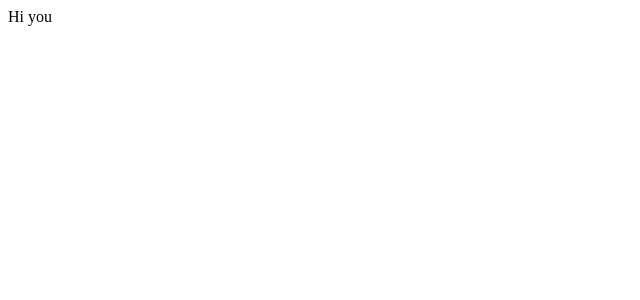
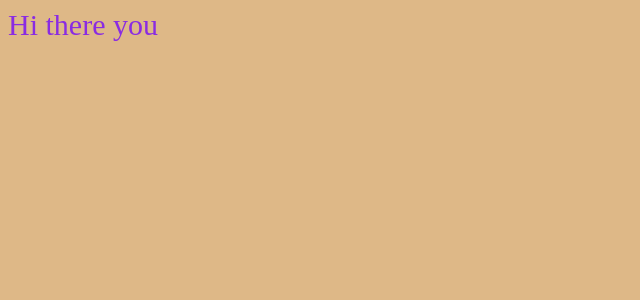
Before and after one commit to shrey-chaudhary/react-node-starter-boilerplate, a React app in the folder client/: page / in a window 1280 px wide. Shown: the top 300 px of the page, without its empty margins (0-640 px from the left). Built offline with nearby package versions, Linux system fonts and the light colour scheme.

Commit message:
add sass webpack setup

```diff
--- a/client/package.json
+++ b/client/package.json
@@ -21,7 +21,11 @@
         "@babel/preset-react": "^7.13.13",
         "babel-loader": "^8.2.2",
         "clean-webpack-plugin": "^4.0.0-alpha.0",
+        "css-loader": "^5.2.4",
         "html-webpack-plugin": "^5.3.1",
+        "node-sass": "^5.0.0",
+        "sass-loader": "^11.0.1",
+        "style-loader": "^2.0.0",
         "webpack": "^5.30.0",
         "webpack-cli": "^4.6.0",
         "webpack-dev-server": "^3.11.2",
--- /dev/null
+++ b/client/src/components/App.css
@@ -0,0 +1,5 @@
+body {
+    color: blueviolet;
+    background-color: burlywood;
+    font-size: 30px;
+}
--- a/client/src/components/App.js
+++ b/client/src/components/App.js
@@ -1,9 +1,10 @@
 import React from 'react';
+import './App.css';
 
 export default (props) => {
 	return (
 		<>
-			<div>Hi you</div>
+			<div>Hi there you</div>
 		</>
 	);
 };
--- a/client/webpack.common.js
+++ b/client/webpack.common.js
@@ -11,12 +11,15 @@ module.exports = {
     },
     module: {
         rules: [{
-            test: /\.(js|jsx)$/,
-            exclude: /node_modules/,
-            use: {
-                loader: 'babel-loader',
+                test: /\.(js|jsx)$/,
+                exclude: /node_modules/,
+                use: ['babel-loader'],
+            },
+            {
+                test: /\.(css|scss)$/,
+                use: ['style-loader', 'css-loader', 'sass-loader'],
             }
-        }]
+        ]
     },
     plugins: [
         new CleanWebpackPlugin(),
```
